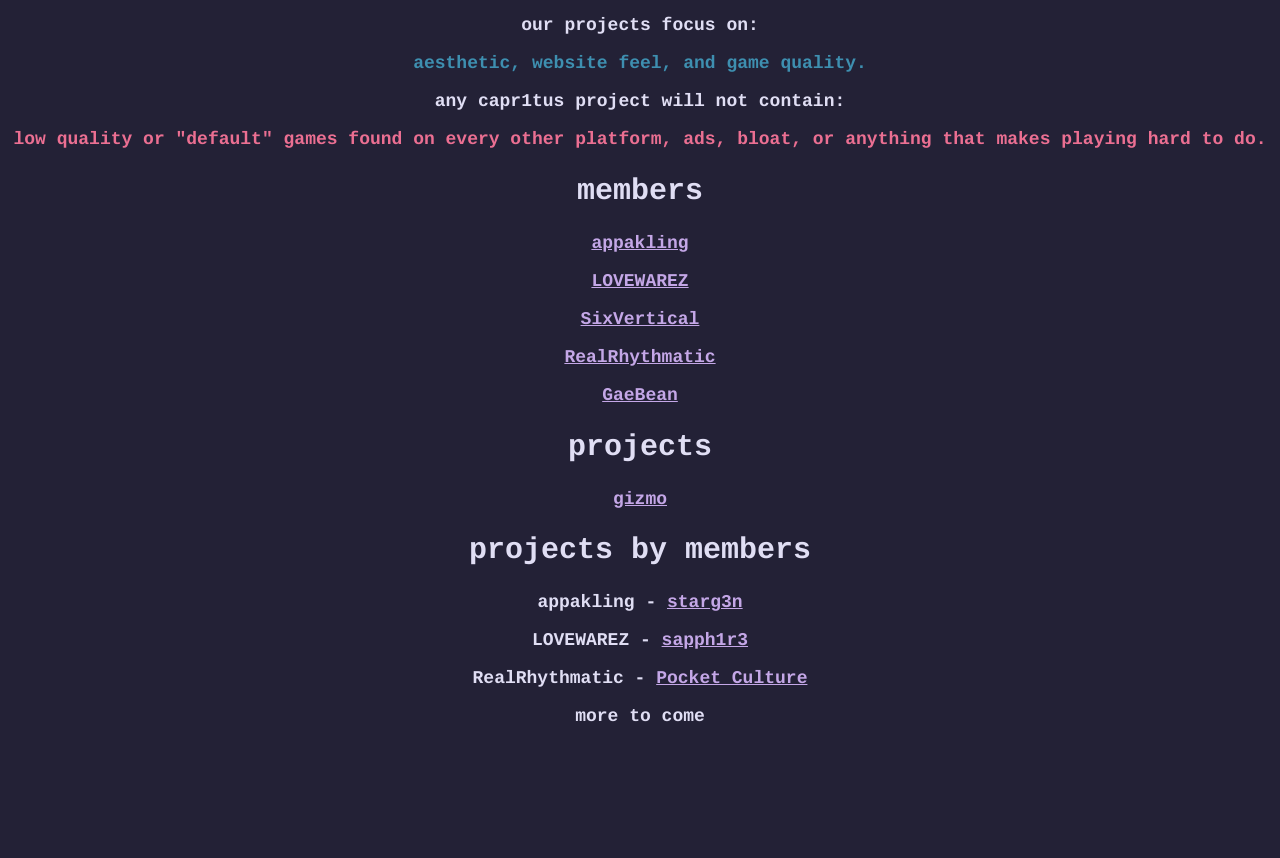
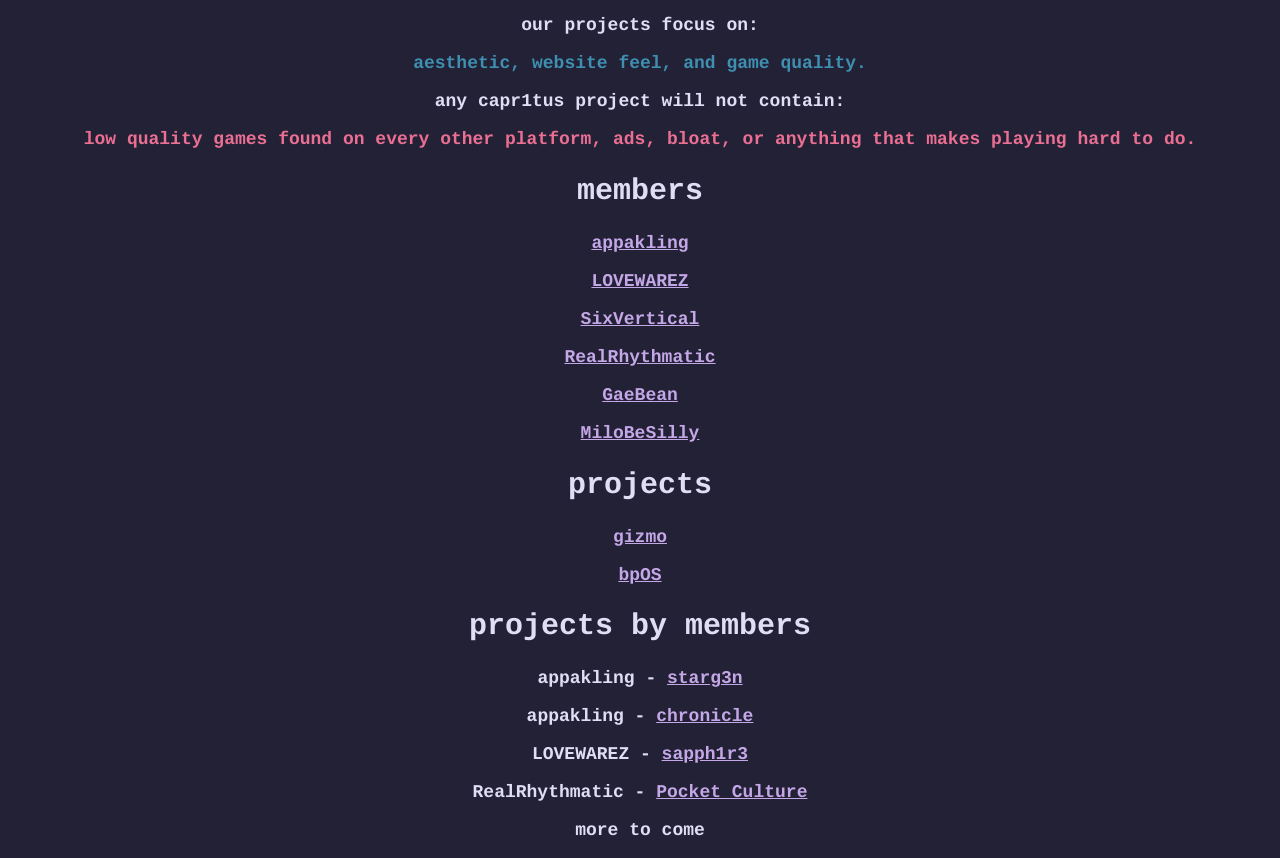
Before and after one commit to capr1tus/capr1tus.github.io, a plain HTML site: page index.html in a window 1280 px wide. Shown: the part 285-1143 px from the top of the page. Before the commit the page ends 1029 px from the top, so only its background shows below. Drawn offline with Linux system fonts and the light colour scheme.

Commit message:
Update index.html

```diff
--- a/index.html
+++ b/index.html
@@ -26,7 +26,7 @@
 
       <h2>goals</h2>
       <p>capr1tus is a group dedicated to providing high quality games, game websites, tools, and other projects that anyone can use, download, or modify as they wish.</p>
-      <p>our projects focus on:<p class="good">aesthetic, website feel, and game quality.</p> <p>any capr1tus project will <b>not</b> contain:<p><p class="error">low quality or "default" games found on every other platform, ads, bloat, or anything that makes playing hard to do.</p></p>
+      <p>our projects focus on:<p class="good">aesthetic, website feel, and game quality.</p> <p>any capr1tus project will <b>not</b> contain:<p><p class="error">low quality games found on every other platform, ads, bloat, or anything that makes playing hard to do.</p></p>
 
       <h2>members</h2>
       <a href="https://github.com/appakling">appakling</a>
@@ -38,12 +38,17 @@
       <a href="https://github.com/RealRhythm">RealRhythmatic</a>
       <p></p>
       <a href="https://github.com/gaebean">GaeBean</a>
+      <p></p>
+      <a href="https://github.com/orgs/capr1tus/people/Milobesilly">MiloBeSilly</a>
 
       <h2>projects</h2>
       <p><a href="https://github.com/capr1tus/gizmo">gizmo</a></p>
+      <p><a href="https://github.com/capr1tus/bpOS">bpOS</a></p>
+
 
       <h2>projects by members</h2>
       <p>appakling - <a href="https://starg3n.github.io">starg3n</a></p>
+      <p>appakling - <a href="https://github.com/appakling/chronicle">chronicle</a></p>
       <p>LOVEWAREZ - <a href="https://github.com/lovewarez/sapph1r3">sapph1r3</a></p>
       <p>RealRhythmatic - <a href="https://github.com/RealRhythm/Pocket-Culture">Pocket Culture</a></p>
       <p>more to come</p>
```
